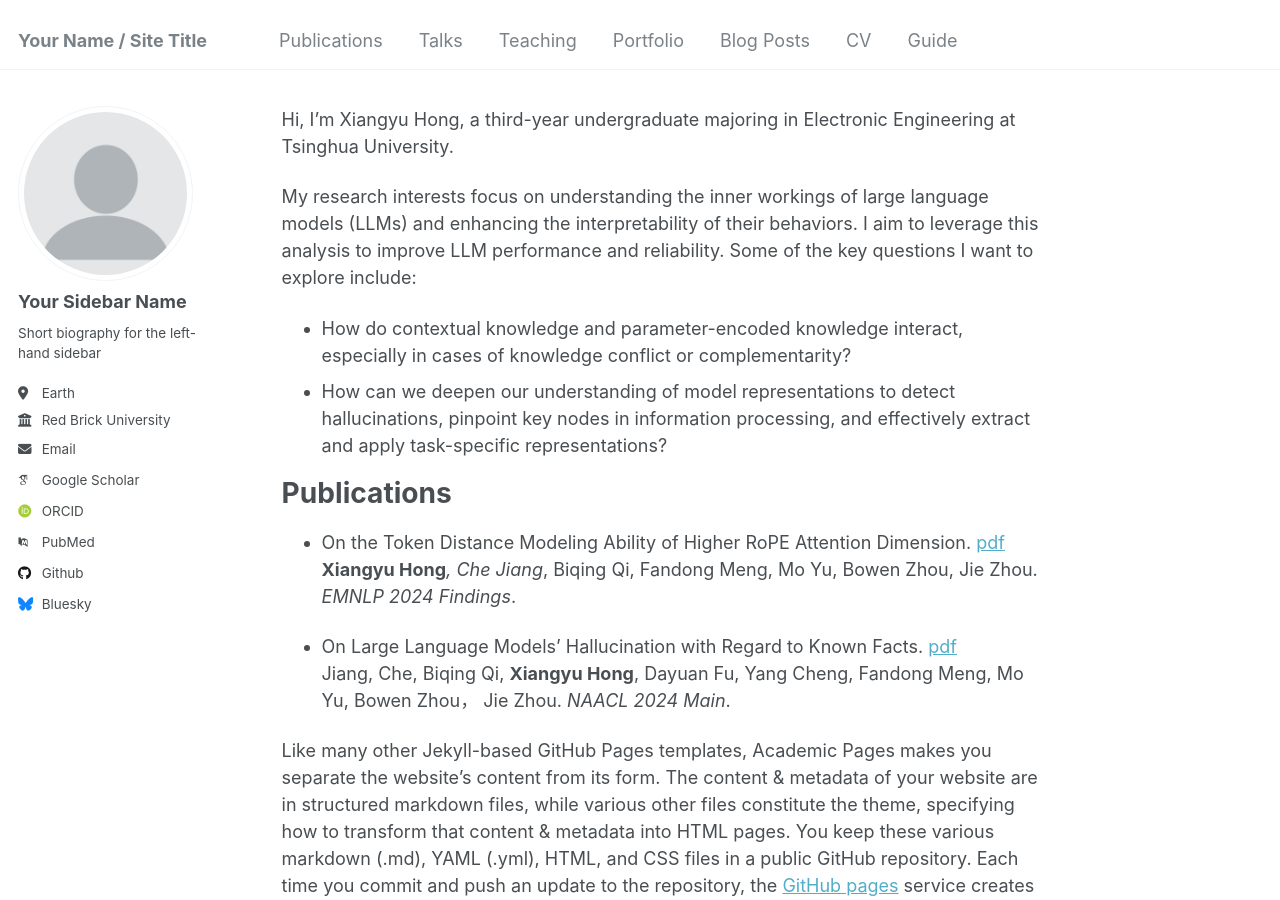
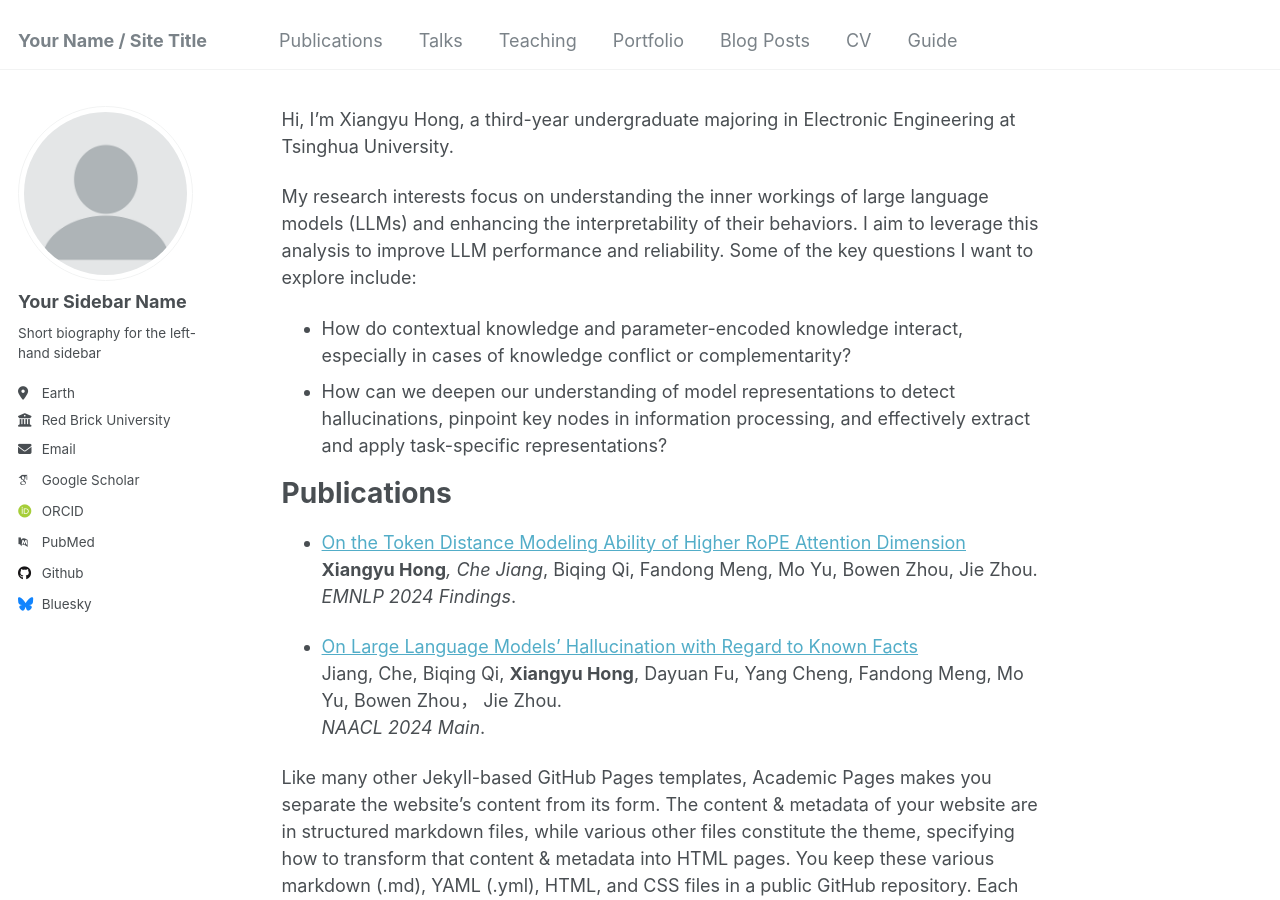
Before and after one commit to lilhongxy/lilhongxy.github.io, a Jekyll site: the page built from _pages/about.md, in a window 1280 px wide and 900 px high. Built offline with Jekyll 4.4.1, drawn with Linux system fonts in a browser that asks for light colours; some web fonts are replaced.

Commit message:
Update about.md

```diff
--- a/_pages/about.md
+++ b/_pages/about.md
@@ -16,11 +16,11 @@
 
 Publications
 ======
-- On the Token Distance Modeling Ability of Higher RoPE Attention Dimension. [pdf](https://arxiv.org/pdf/2410.08703)
+- [On the Token Distance Modeling Ability of Higher RoPE Attention Dimension](https://arxiv.org/pdf/2410.08703)
   **Xiangyu Hong***, Che Jiang*, Biqing Qi, Fandong Meng, Mo Yu, Bowen Zhou, Jie Zhou.
   *EMNLP 2024 Findings*.
 
-- On Large Language Models’ Hallucination with Regard to Known Facts. [pdf](https://arxiv.org/pdf/2410.08703)
+- [On Large Language Models’ Hallucination with Regard to Known Facts](https://arxiv.org/pdf/2410.08703)
   Jiang, Che, Biqing Qi, **Xiangyu Hong**, Dayuan Fu, Yang Cheng, Fandong Meng, Mo Yu, Bowen Zhou， Jie Zhou.
   *NAACL 2024 Main*.
 
```
